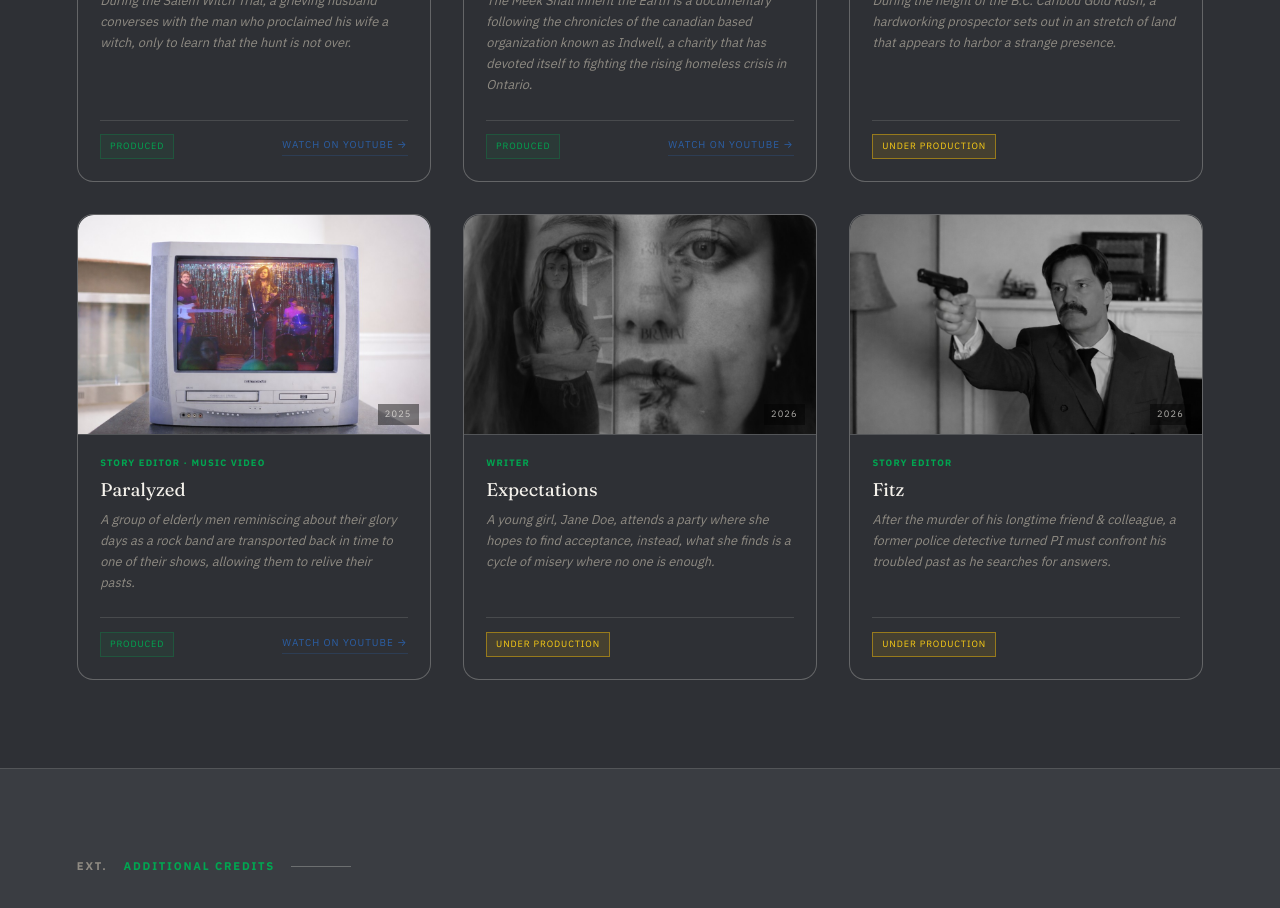
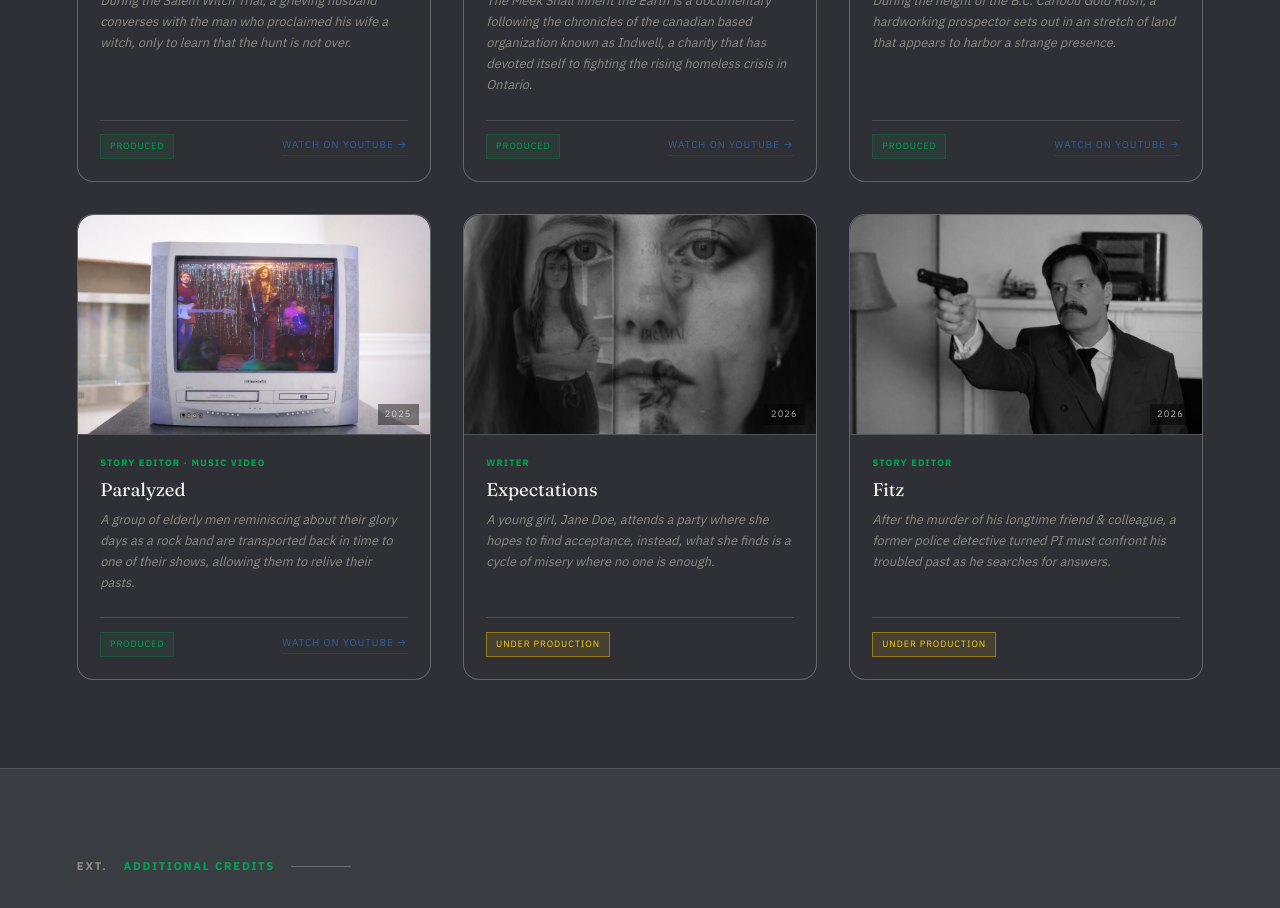
Before and after one commit to brendansmythh-dotcom/Brendan-Portfolio-Web, a React (Vite) app: page / in a window 1280 px wide. Shown: the part 3100-4008 px from the top of the page. Built offline with nearby package versions, Linux system fonts and the light colour scheme.

Commit message:
Mark O'Death as produced and add public watch link.

```diff
--- a/src/App.jsx
+++ b/src/App.jsx
@@ -340,8 +340,9 @@ export default function App() {
               <div className="project-role-tag">Story Editor</div>
               <div className="project-title">O&apos;Death</div>
               <p className="project-desc">During the height of the B.C. Caribou Gold Rush, a hardworking prospector sets out in an stretch of land that appears to harbor a strange presence.</p>
-              <div className="project-footer project-footer--status-only">
-                <span className="proj-status-tag proj-status-tag--wip">Under Production</span>
+              <div className="project-footer">
+                <span className="proj-status-tag">Produced</span>
+                <a href="https://www.youtube.com/watch?v=3NPSrUNCnjE" target="_blank" rel="noreferrer" className="project-watch-link">Watch on YouTube →</a>
               </div>
             </div>
           </div>
```
